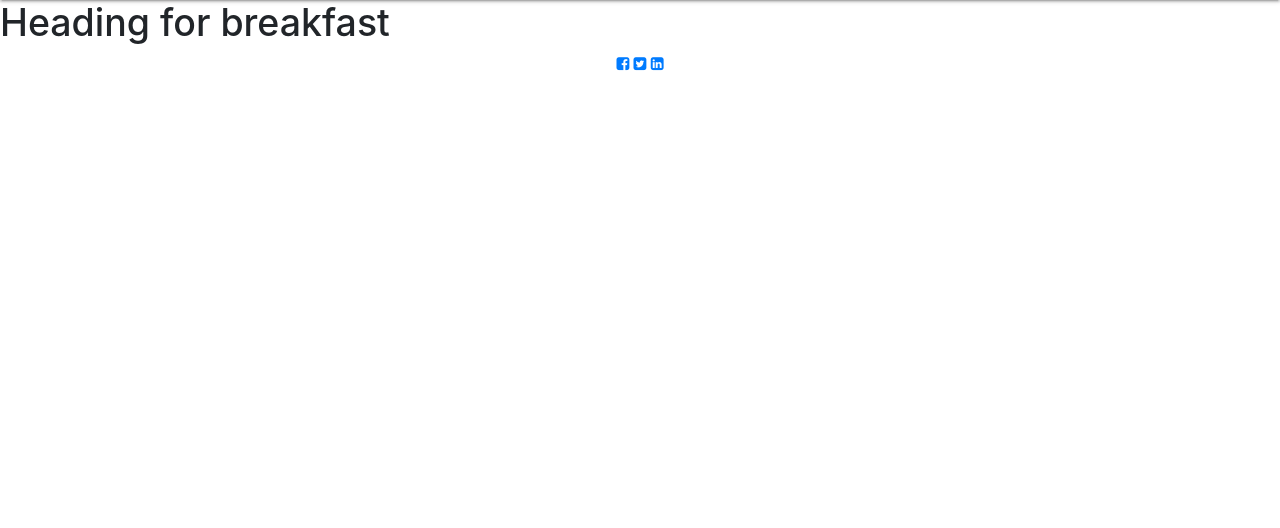
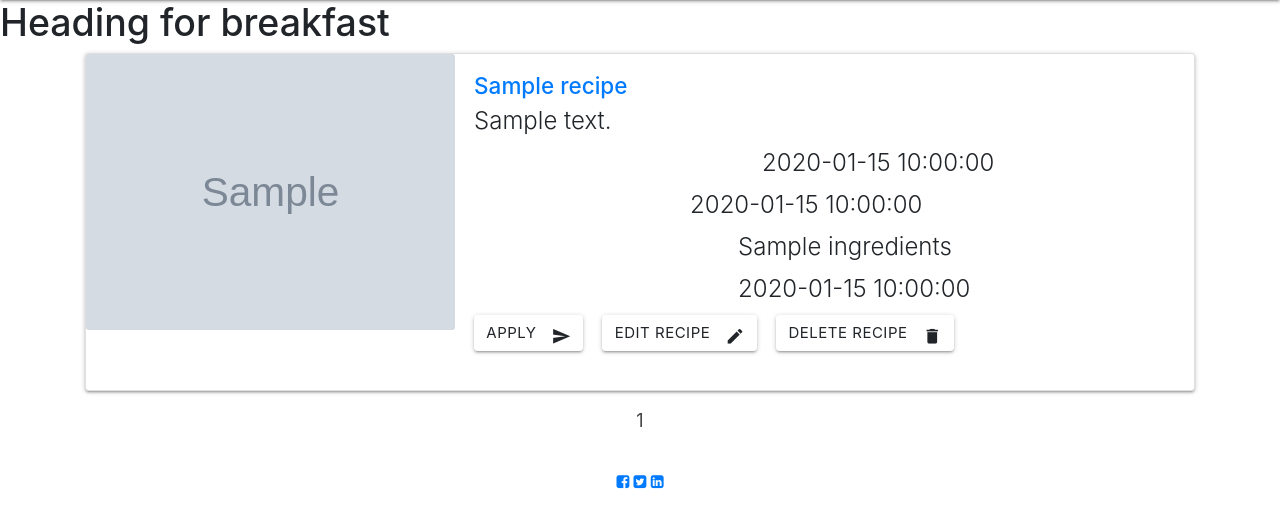
Before and after one commit to Michaelstanden/reciperemedy, a Python web app: template templates/breakfast.html in a window 1280 px wide. Shown: the part 64-592 px from the top of the page. Run offline with Jinja, Linux system fonts and the light colour scheme; the template is opened without the code that fills it: most values are stand-ins (such as "Sample title", 1, 10 or a date in 2020); grey boxes marked "Sample" are stand-in pictures; some libraries are stand-ins or nearby versions.

Commit message:
added breakfast html page, tried to make elements render on page, however having trouble with blank screen. added more functions into app.py to see if pagination would appear, however now having a indentation error

```diff
--- a/templates/breakfast.html
+++ b/templates/breakfast.html
@@ -1,4 +1,78 @@
 {% extends 'base.html'%}
 {% block content %}
 <h1>Heading for breakfast</h1>
+
+</div>
+{% for recipes in recipe %}
+<!--RECIPE DETAILS(snippet of recipe on cards, full description in recipe.html)-->
+<div class="container">
+    <div class="card mb-3">
+        <div class="row no-gutters">
+            <div class="col-md-4 card-img">
+                <img src="{{recipe.image_url}}" class="card-img" alt="Example of recipe outcome." />
+            </div>
+            <div class="col-md-8">
+                <div class="card-body">
+                    <a href="{{url_for('breakfast.html', recipe_id=recipe._id)}}"><h4>{{recipe.recipe_name}}</h4></a>
+                    <h5 class="card-title">{{recipe.recipe_description}}</h5>
+                    <h6 class="card-title"><i class="material-icons prefix">cooking_time</i>{{recipe.cooking_time}}</h6>
+                    <h6 class="card-title"><i class="material-icons prefix">prep_time</i>{{recipe.prep_time}}</h6>
+                    <h6 class="card-title"><i class="material-icons prefix">ingredients</i>{{recipe.ingredients}}</h6>
+                    <h6 class="card-title"><i class="material-icons prefix">date_posted</i>{{recipe.posted_date}}</h6>
+                        <a href="{{url_for('apply')}}" class="mr-3 text-decoration-none waves-effect waves-light btn">
+                                Apply
+                                <i class="material-icons right">send</i>
+                        </a>
+                        <a href="{{url_for('edit_recipe', recipe_id=recipe._id)}}" class="mr-3 text-decoration-none waves-effect waves-light btn">
+                                Edit Recipe
+                                <i class="material-icons right">mode_edit</i>
+                        </a>
+                        <button class="waves-effect waves-light btn" type="button" name="action" data-toggle="modal" data-target="#staticBackdrop">
+                            Delete Recipe
+                            <i class="material-icons right">delete</i>
+                        </button>
+                        <!--DELETE JOB MODAL-->
+                        <div class="modal fade" id="staticBackdrop" data-backdrop="static" data-keyboard="false" tabindex="-1" aria-labelledby="staticBackdropLabel" aria-hidden="true">
+                            <div class="modal-dialog modal-dialog-centered">
+                                <div class="modal-content">
+                                    <div class="modal-header">
+                                        <h5 class="modal-title" id="staticBackdropLabel"><i class="material-icons left">warning</i>Delete Recipe</h5>
+                                        <button type="button" class="close" data-dismiss="modal" aria-label="Close">
+                                            <span aria-hidden="true">&times;</span>
+                                        </button>
+                                    </div>
+                                    <div class="modal-body">
+                                        <h6>Are you sure you want to delete this recipe?</h6>
+                                    </div>
+                                    <div class="modal-footer">
+                                        <a href="{{url_for('edit_recipe', recipe_id=recipe._id)}}" class="btns btn-danger text-decoration-none">
+                                        <i class="material-icons left">delete</i>Delete
+                                        </a>
+                                        <button type="cancel" class="btn btn-secondary" data-dismiss="modal"><i class="material-icons left">cancel</i>Cancel</button>
+                                    </div>
+                                </div>
+                            </div>
+                        </div>
+            </div>
+        </div>
+    </div>
+</div>
+</div>
+{% endfor %}
+<!--PAGINATION-->
+<div class="container">
+    <div class="row">
+        <div class="col-12">
+        <ul class="pagination justify-content-center">
+    {% for page in pages %}
+            {% if page == page_number %}
+            <li class="active green"><a href="#!">{{ page }}</a></li>
+            {% else %}
+            <li class="waves-effect"><a href="{{ url_for('recipe', page_number=page) }}">{{ page }}</a></li>
+            {% endif %}
+        {% endfor %}
+  </ul>
+        </div>
+    </div>
+</div>
 {% endblock %}
```
Also changed, not shown: app.py (+29 -1 lines).
